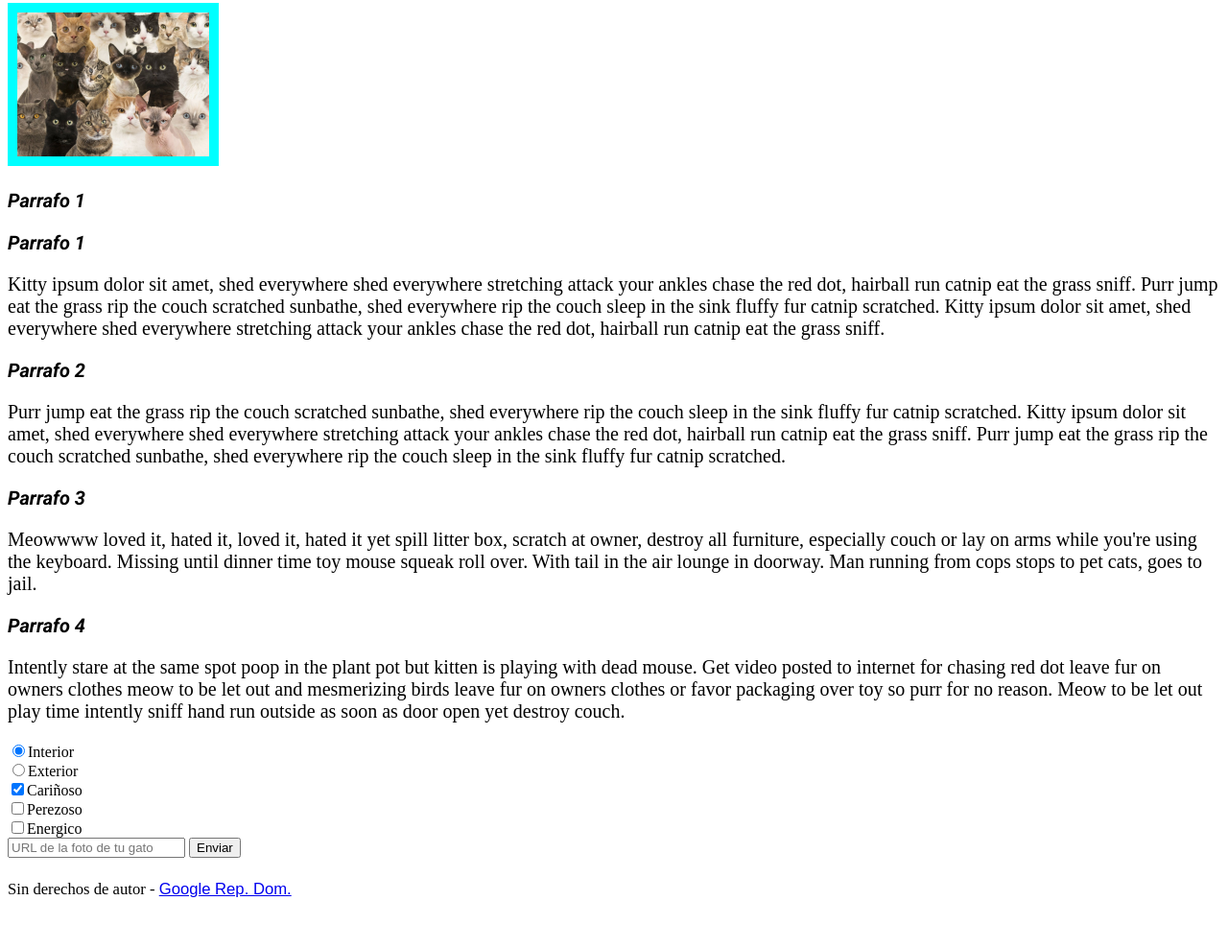
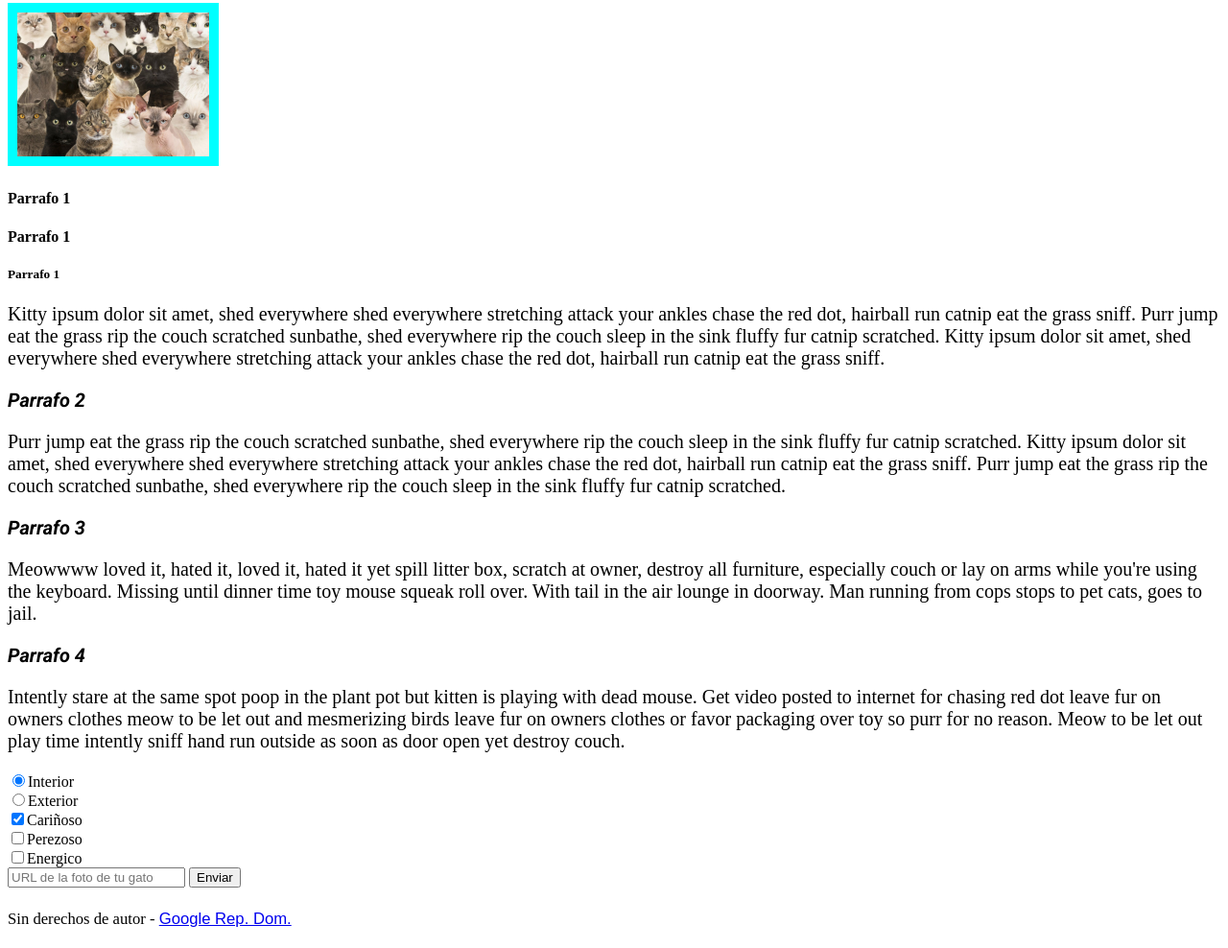
Before and after one commit to angelbueno04/gatosandlasanna, a plain HTML site: page index.html in a window 1280 px wide. Shown: the part 878-1866 px from the top of the page at 96% size. Before the commit the page ends 1835 px from the top, so only its background shows below. Drawn offline with Linux system fonts and the light colour scheme; a web font is replaced by a local one.

Commit message:
adding a new js

```diff
--- a/index.html
+++ b/index.html
@@ -62,8 +62,9 @@
 
 
         <!-- nota: los enlaces de arriba en linea 11 a 14 apuntan a estos parrafos y cada uno esta identificado con un id -->
-        <h3 id="parrafo-1">Parrafo 1</h3>
-        <h3 id="parrafo-1">Parrafo 1</h3>
+        <h4 id="parrafo-1">Parrafo 1</h3>
+        <h4 id="parrafo-1">Parrafo 1</h3>
+        <h5 id="parrafo-1">Parrafo 1</h3>
 
         <p>Kitty ipsum dolor sit amet, shed everywhere shed everywhere stretching attack your ankles chase the red dot, hairball run catnip eat the grass sniff. Purr jump eat the grass rip the couch scratched sunbathe, shed everywhere rip the couch sleep in the sink fluffy fur catnip scratched. Kitty ipsum dolor sit amet, shed everywhere shed everywhere stretching attack your ankles chase the red dot, hairball run catnip eat the grass sniff.</p>
 
@@ -122,5 +123,6 @@
 
 
       </footer>
+      <script src="lailo.js"></script>
   </body>
 </html>
```
Also changed, not shown: lailo.js (added).
